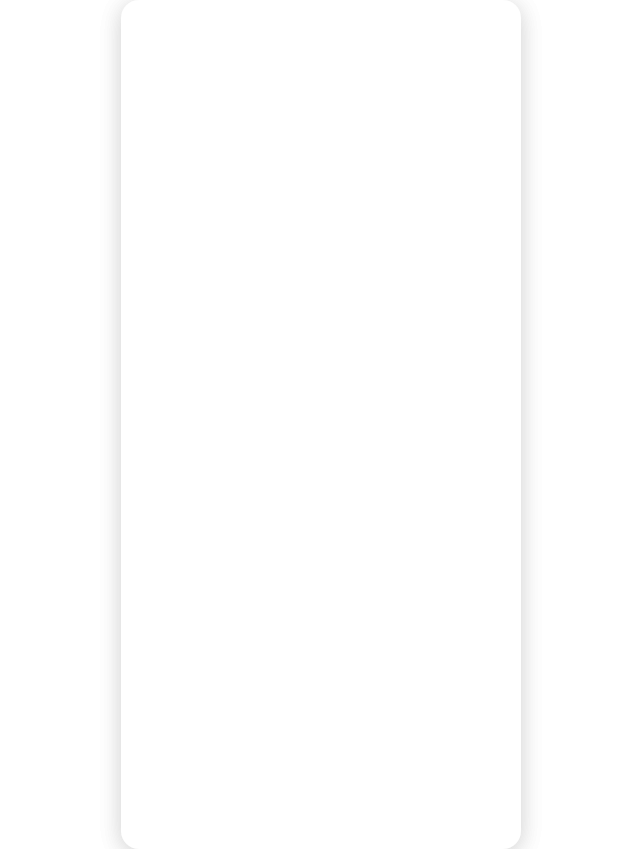
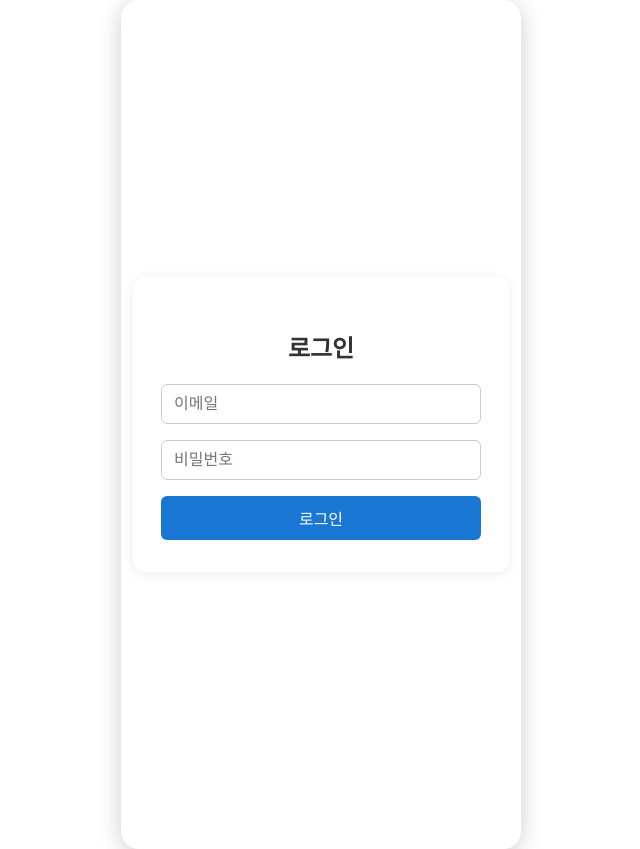
Before and after one commit to oyunojino/component_login_react, a React (Create React App) app: page / in a window 1280 px wide. Shown: the whole page, without its empty margins (319-959 px from the left). Built offline with nearby package versions, Linux system fonts and the light colour scheme.

Commit message:
로그인 페이지 생성

```diff
--- a/src/App.js
+++ b/src/App.js
@@ -1,7 +1,12 @@
 import "./App.css";
+import Login from "./layout/Login";
 
 function App() {
-  return <div className="App">{/* 여기에 컴포넌트 내용을 작성하세요 */}</div>;
+  return (
+    <div className="App">
+      <Login />
+    </div>
+  );
 }
 
 export default App;
--- /dev/null
+++ b/src/layout/Login.js
@@ -0,0 +1,41 @@
+import React, { useState } from "react";
+
+function Login() {
+  const [email, setEmail] = useState("");
+  const [password, setPassword] = useState("");
+  const [error, setError] = useState("");
+
+  const handleLogin = (e) => {
+    e.preventDefault();
+    if (!email || !password) {
+      setError("이메일과 비밀번호를 모두 입력하세요.");
+      return;
+    }
+    setError("");
+    alert(`로그인 시도: ${email}`);
+  };
+
+  return (
+    <div className="login-container">
+      <form className="login-form" onSubmit={handleLogin}>
+        <h2>로그인</h2>
+        <input
+          type="email"
+          placeholder="이메일"
+          value={email}
+          onChange={(e) => setEmail(e.target.value)}
+        />
+        <input
+          type="password"
+          placeholder="비밀번호"
+          value={password}
+          onChange={(e) => setPassword(e.target.value)}
+        />
+        {error && <div className="error-message">{error}</div>}
+        <button type="submit">로그인</button>
+      </form>
+    </div>
+  );
+}
+
+export default Login;
```
